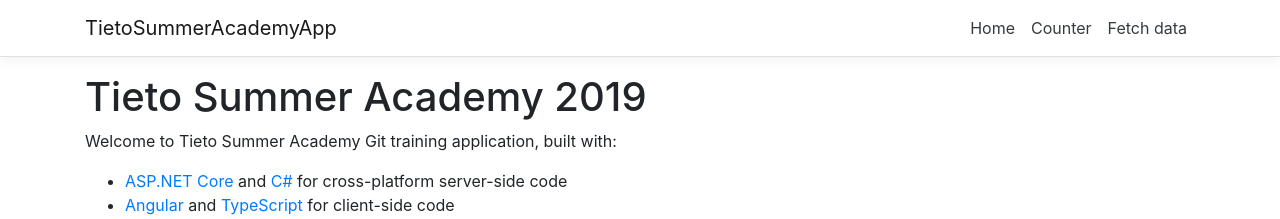
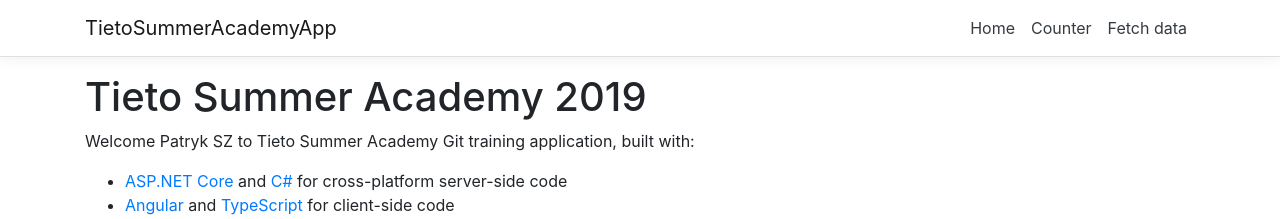
Before and after one commit to TietoSummerAcademy2019/TietoFeedbackTool, an Angular app in the folder TietoSummerAcademyApp/TietoSummerAcademyApp/ClientApp/: page / in a window 1280 px wide. Shown: the top 219 px of the page. Built offline with nearby package versions, Linux system fonts and the light colour scheme.

Commit message:
I have changed <p> in home.component.html by typing my name.

```diff
--- a/TietoSummerAcademyApp/TietoSummerAcademyApp/ClientApp/src/app/home/home.component.html
+++ b/TietoSummerAcademyApp/TietoSummerAcademyApp/ClientApp/src/app/home/home.component.html
@@ -1,5 +1,5 @@
 <h1>Tieto Summer Academy 2019</h1>
-<p>Welcome to Tieto Summer Academy Git training application, built with:</p>
+<p>Welcome Patryk SZ to Tieto Summer Academy Git training application, built with:</p>
 <ul>
   <li><a href='https://get.asp.net/'>ASP.NET Core</a> and <a href='https://msdn.microsoft.com/en-us/library/67ef8sbd.aspx'>C#</a> for cross-platform server-side code</li>
   <li><a href='https://angular.io/'>Angular</a> and <a href='http://www.typescriptlang.org/'>TypeScript</a> for client-side code</li>
```
Also changed, not shown: 1 other file (tests, documents, lock files or other folders).
